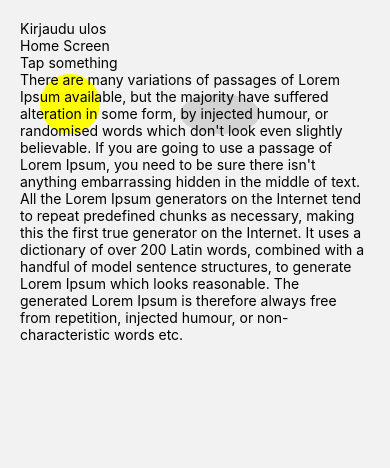
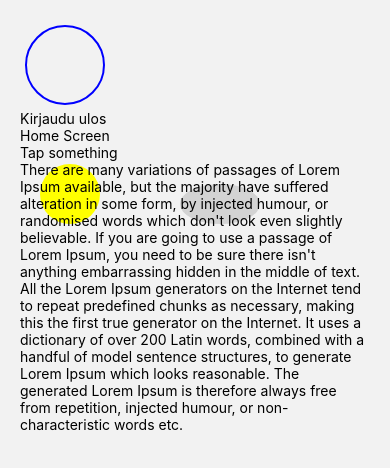
Before and after one commit to irensula/4langs-app, a React Native app in the folder opetuspeli-app/frontend/: screen /Home in a window 390 px wide. Shown: the top 468 px of the page. Built offline with nearby package versions, Linux system fonts and the light colour scheme.

Commit message:
token is saved

```diff
--- a/opetuspeli-app/frontend/components/Navbar.js
+++ b/opetuspeli-app/frontend/components/Navbar.js
@@ -1,8 +1,22 @@
-import { View, Text, Pressable } from "react-native";
+import { View, Image, Text, Pressable } from "react-native";
 
-const Navbar = ({logout}) => {
+const Navbar = ({logout, user, apiBase }) => {
     return (
         <View>
+            <Image
+                source={{ uri: `${apiBase}${user?.url}` }}
+                style={{
+                width: 80,
+                height: 80,
+                margin: 5,
+                borderWidth: 2,
+                borderColor: 'blue',
+                borderRadius: 40
+                }}
+            />
+            <Text>
+                {user?.username}
+            </Text>
             <Pressable onPress={logout}>
                 <Text>Kirjaudu ulos</Text>
             </Pressable>
--- a/opetuspeli-app/frontend/screens/HomeScreen.js
+++ b/opetuspeli-app/frontend/screens/HomeScreen.js
@@ -6,12 +6,17 @@ import InteractiveSky from '../components/InteractiveSky';
 
 const HomeScreen = ({ navigation }) => {
     const [token, setToken] = useState('');
+    const [user, setUser] = useState(null);
+    const API_BASE = 'http://192.168.1.162:3001';
     const [message, setMessage] = useState('Tap something');
 
     useEffect(() => {
         const fetchToken = async () => {
             const savedToken = await AsyncStorage.getItem('token');
-            setToken(savedToken);
+            const savedUser = await AsyncStorage.getItem('user');
+            console.log("Saved user from AsyncStorage:", savedUser);
+            if (savedToken) setToken(savedToken);
+            if (savedUser) setUser(JSON.parse(savedUser));
         };
         fetchToken();
     }, []);
@@ -27,7 +32,7 @@ const HomeScreen = ({ navigation }) => {
     }
     return (
         <ScrollView contentContainerStyle={{ padding: 20 }}>
-            <Navbar logout={logout} />
+            <Navbar logout={logout} user={user} apiBase={API_BASE} />
             <Text>Home Screen</Text>
                 <InteractiveSky
                     onSunPress={() => setMessage("Sun tapped!")}
--- a/opetuspeli-app/frontend/screens/LoginScreen.js
+++ b/opetuspeli-app/frontend/screens/LoginScreen.js
@@ -36,8 +36,16 @@ const Login = ({ navigation }) => {
 
             if (response.ok) {
                 const data = await response.json();
+                const user = {
+                    id: data.id,
+                    email: data.email,
+                    phonenumber: data.phonenumber,
+                    imageID: data.imageID,
+                };
                 await AsyncStorage.setItem('token', data.token);
+                await AsyncStorage.setItem('user', JSON.stringify(user));
                 console.log("Token", data.token);
+                console.log("Image", data.imageID);
                 navigation.navigate("Home");
             } else {
                 const errorData = await response.json();
--- a/opetuspeli-app/frontend/screens/StartScreen.js
+++ b/opetuspeli-app/frontend/screens/StartScreen.js
@@ -1,15 +1,45 @@
-import { View, Text, Pressable } from "react-native";
+import { useEffect, useState } from "react";
+import { ActivityIndicator, View, Text, Pressable } from "react-native";
+import AsyncStorage from '@react-native-async-storage/async-storage';
 
 const StartScreen = ({ navigation }) => {
+    const [loading, setLoading] = useState(true);
+    const [isLoggedIn, setIsLoggedIn] = useState(false);
+
+    useEffect(() => {
+    const checkLogin = async () => {
+      const token = await AsyncStorage.getItem('token');
+      const user = await AsyncStorage.getItem('user');
+      setIsLoggedIn(!!token && !!user);
+      setLoading(false);
+    };
+    checkLogin();
+  }, []);
+
+  if (loading) {
+    return (
+      <View>
+        <ActivityIndicator size="large" />
+        <Text>Loading...</Text>
+      </View>
+    );
+  }
     return (
         <View>
-            <Text>Start Screen</Text>
+            <Text>Welcome to the App</Text>
+            {isLoggedIn ? (
+            <Pressable onPress={() => navigation.navigate('Home')}>
+            <Text>Continue to Home</Text>
+            </Pressable>
+            ) : (
+                <>
             <Pressable onPress={() => navigation.navigate('Login')}>
                 <Text>Login</Text>
             </Pressable>
             <Pressable onPress={() => navigation.navigate('Register')}>
                 <Text>Register</Text>
             </Pressable>
+        </>)}
         </View>
     )
 }
```
Also changed, not shown: 1 other file (tests, documents, lock files or other folders).
